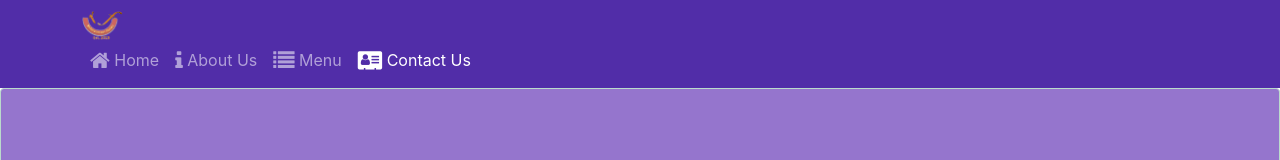
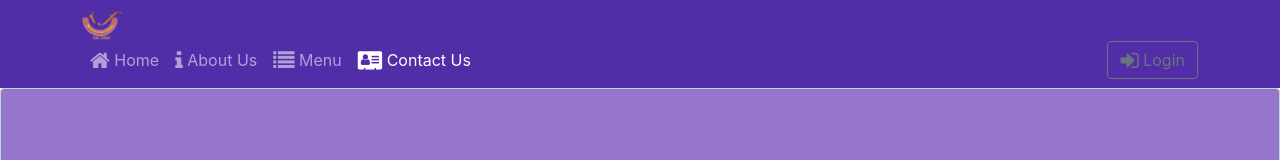
Before and after one commit to hungduongg2909/rjslab, a React (Create React App) app: page /contactus in a window 1280 px wide. Shown: the top 160 px of the page. Built offline with nearby package versions, Linux system fonts and the light colour scheme.

Commit message:
Uncontrolled Form

```diff
--- a/src/App.css
+++ b/src/App.css
@@ -45,3 +45,7 @@
 .blockquote-footer-m {
     margin-top: unset;
 }
+
+.custom_btnLogin {
+    justify-content: space-between;
+}
--- a/src/components/HeaderComponent.js
+++ b/src/components/HeaderComponent.js
@@ -1,15 +1,22 @@
 import React, { Component } from 'react';
-import { Navbar, NavbarBrand, Alert, Nav, NavbarToggler, Collapse, NavItem } from 'reactstrap';
+import { Navbar, NavbarBrand, Nav, NavbarToggler, Collapse, NavItem, Alert,
+    Button, Modal, ModalHeader, ModalBody,
+    Form, FormGroup, Input, Label } from 'reactstrap';
 import { NavLink } from 'react-router-dom';
 
 class Header extends Component {
   constructor(props) {
       super(props);
 
+      this.state = {
+          isNavOpen: false,
+          isModalOpen: false
+        };
+
       this.toggleNav = this.toggleNav.bind(this);
-      this.state = {
-        isNavOpen: false
-      };
+      this.toggleModal = this.toggleModal.bind(this);
+      this.handleLogin = this.handleLogin.bind(this);
+
     }
 
     toggleNav() {
@@ -18,14 +25,29 @@
       });
     }
 
+    toggleModal() {
+        this.setState({
+          isModalOpen: !this.state.isModalOpen
+        });
+      }
+
+    handleLogin(event) {
+        this.toggleModal();
+        alert("Username: " + this.username.value + " Password: " + this.password.value
+            + " Remember: " + this.remember.checked);
+        event.preventDefault();
+
+    }
+
   render() {
       return(
+          <React.Fragment>
                 <div>
                     <Navbar dark expand="md">
                         <div className="container">
                             <NavbarToggler onClick={this.toggleNav} />
                             <NavbarBrand className="mr-auto" href="/"><img src='assets/images/logo.png' height="30" width="41" alt='Ristorante Con Fusion' /></NavbarBrand>
-                      <Collapse isOpen={this.state.isNavOpen} navbar>
+                            <Collapse className="custom_btnLogin" isOpen={this.state.isNavOpen} navbar>
                                 <Nav navbar>
                                 <NavItem>
                                     <NavLink className="nav-link"  to='/home'><span className="fa fa-home fa-lg"></span> Home</NavLink>
@@ -38,6 +60,12 @@
                                 </NavItem>
                                 <NavItem>
                                     <NavLink className="nav-link" to='/contactus'><span className="fa fa-address-card fa-lg"></span> Contact Us</NavLink>
+                                </NavItem>
+                                </Nav>
+
+                                <Nav className="ml-auto" navbar>
+                                    <NavItem>
+                                        <Button outline onClick={this.toggleModal}><span className="fa fa-sign-in fa-lg"></span> Login</Button>
                                     </NavItem>
                                 </Nav>
                             </Collapse>
@@ -54,6 +82,33 @@
                         </div>
                     </Alert>
                 </div>
+
+                    <Modal isOpen={this.state.isModalOpen} toggle={this.toggleModal}>
+                        <ModalHeader toggle={this.toggleModal}>Login</ModalHeader>
+                        <ModalBody>
+                            <Form onSubmit={this.handleLogin}>
+                                <FormGroup>
+                                    <Label htmlFor="username">Username</Label>
+                                    <Input type="text" id="username" name="username"
+                                        innerRef={(input) => this.username = input} />
+                                </FormGroup>
+                                <FormGroup>
+                                    <Label htmlFor="password">Password</Label>
+                                    <Input type="password" id="password" name="password"
+                                        innerRef={(input) => this.password = input}  />
+                                </FormGroup>
+                                <FormGroup check>
+                                    <Label check>
+                                        <Input type="checkbox" name="remember"
+                                        innerRef={(input) => this.remember = input}  />
+                                        Remember me
+                                    </Label>
+                                </FormGroup>
+                                <Button type="submit" value="submit" color="primary">Login</Button>
+                            </Form>
+                        </ModalBody>
+                    </Modal>
+          </React.Fragment>
       );
   }
 }
```
Lines whose indentation alone changed are shown as unchanged.
